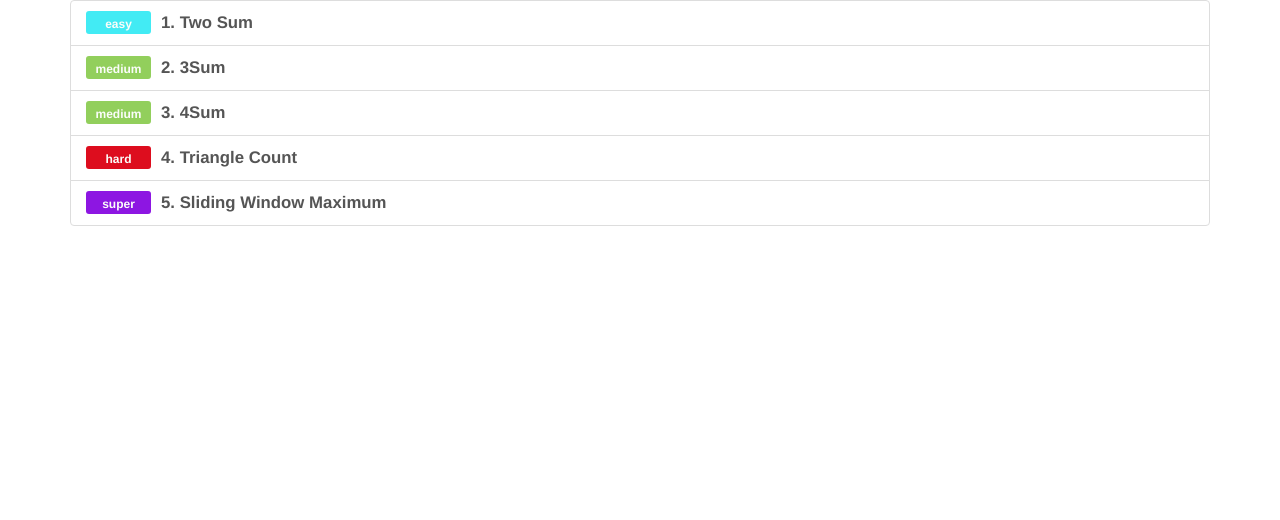
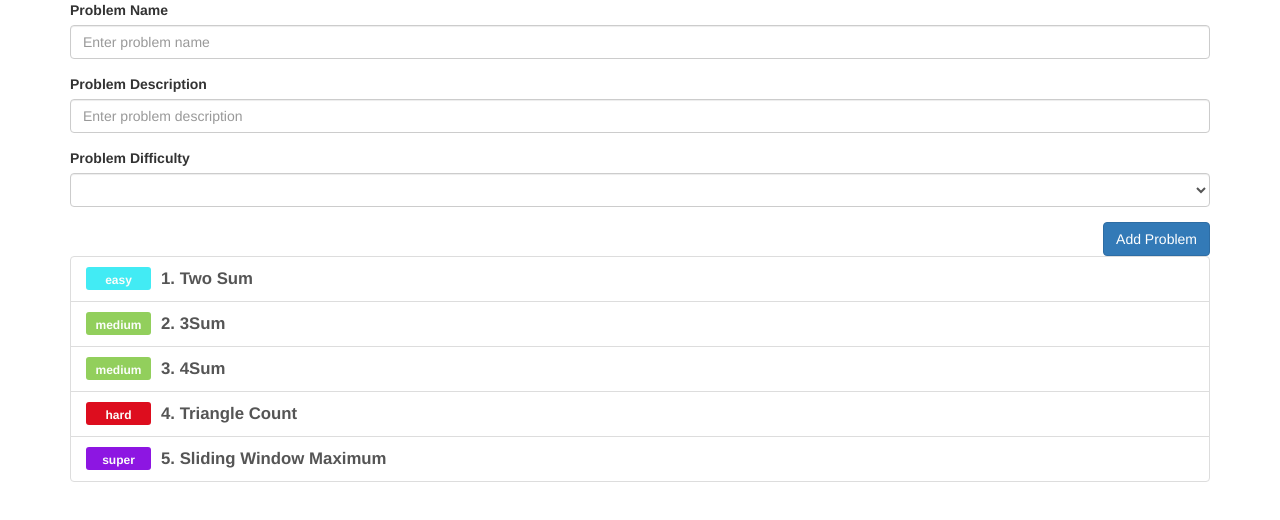
Before and after one commit to starwavelin/collaborative-codepad, an Angular app in the folder client/: page /problems in a window 1280 px wide. Shown: the top 520 px of the page. Built offline with nearby package versions, Linux system fonts and the light colour scheme.

Commit message:
add new problem feature is up

```diff
--- /dev/null
+++ b/client/src/app/components/new-problem/new-problem.component.html
@@ -0,0 +1,32 @@
+<div>
+  <form #formRef="ngForm">
+    <div class="form-group">
+      <label for="problemName">Problem Name</label>
+      <input type="text" class="form-control" id="problemName"
+      name="problemName" placeholder="Enter problem name" required
+      [(ngModel)]="newProblem.name" />
+    </div>
+    <div class="form-group">
+      <label for="problemDesc">Problem Description</label>
+      <input type="text" class="form-control" id="problemDesc"
+      name="problemDesc" placeholder="Enter problem description" required
+      [(ngModel)]="newProblem.desc" />
+    </div>
+    <div class="form-group">
+      <label for="difficulty">Problem Difficulty</label>
+      <select class="form-control" id="difficulty" name="difficulty"
+      [(ngModel)]="newProblem.difficulty">
+        <option *ngFor="let difficulty of difficulties" [value]="difficulty">
+          {{difficulty}}
+        </option>
+      </select>
+    </div>
+    <div class="row">
+      <div class="col-md-12">
+        <button type="submit" class="btn btn-primary pull-right" (click)="addProblem()">
+          Add Problem
+        </button>
+      </div>
+    </div>
+  </form>
+</div>
--- /dev/null
+++ b/client/src/app/components/new-problem/new-problem.component.ts
@@ -0,0 +1,36 @@
+import { Component, OnInit } from '@angular/core';
+
+import { Problem } from '../../models/problem.model';
+import { DataService } from '../../services/data.service';
+import { Router } from '@angular/router';
+
+const DEFAULT_PROBLEM: Problem = Object.freeze({
+  id: 0,
+  name: '',
+  desc: '',
+  difficulty: 'easy'
+});
+
+@Component({
+  selector: 'app-new-problem',
+  templateUrl: './new-problem.component.html',
+  styleUrls: ['./new-problem.component.css']
+})
+export class NewProblemComponent implements OnInit {
+
+  newProblem: Problem = Object.assign({}, DEFAULT_PROBLEM);
+  difficulties: string[] = ['Easy', 'Medium', 'Hard', 'Super'];
+
+  constructor(private dataService: DataService,
+    private router: Router) { }
+
+  ngOnInit() {
+  }
+
+  addProblem() {
+    this.dataService.addProblem(this.newProblem);
+
+    this.newProblem = Object.assign({}, DEFAULT_PROBLEM);
+  }
+
+}
--- a/client/src/app/components/problem-list/problem-list.component.html
+++ b/client/src/app/components/problem-list/problem-list.component.html
@@ -1,4 +1,5 @@
 <div class="container">
+  <app-new-problem></app-new-problem>
   <div class="list-group">
     <a class="list-group-item" *ngFor="let problem of problems"
       [routerLink]="['/problems', problem.id]">
--- a/client/src/app/services/data.service.ts
+++ b/client/src/app/services/data.service.ts
@@ -19,4 +19,9 @@ export class DataService {
     return this.problems.find((prob) => prob.id === id);
   }
 
+  addProblem(prob: Problem) {
+    prob.id = this.problems.length + 1;
+    this.problems.push(prob);
+  }
+
 }
```
Also changed, not shown: client/src/app/app.module.ts (+8 -6 lines), client/src/app/components/new-problem/new-problem.component.css (added), 1 other file (tests, documents, lock files or other folders).
